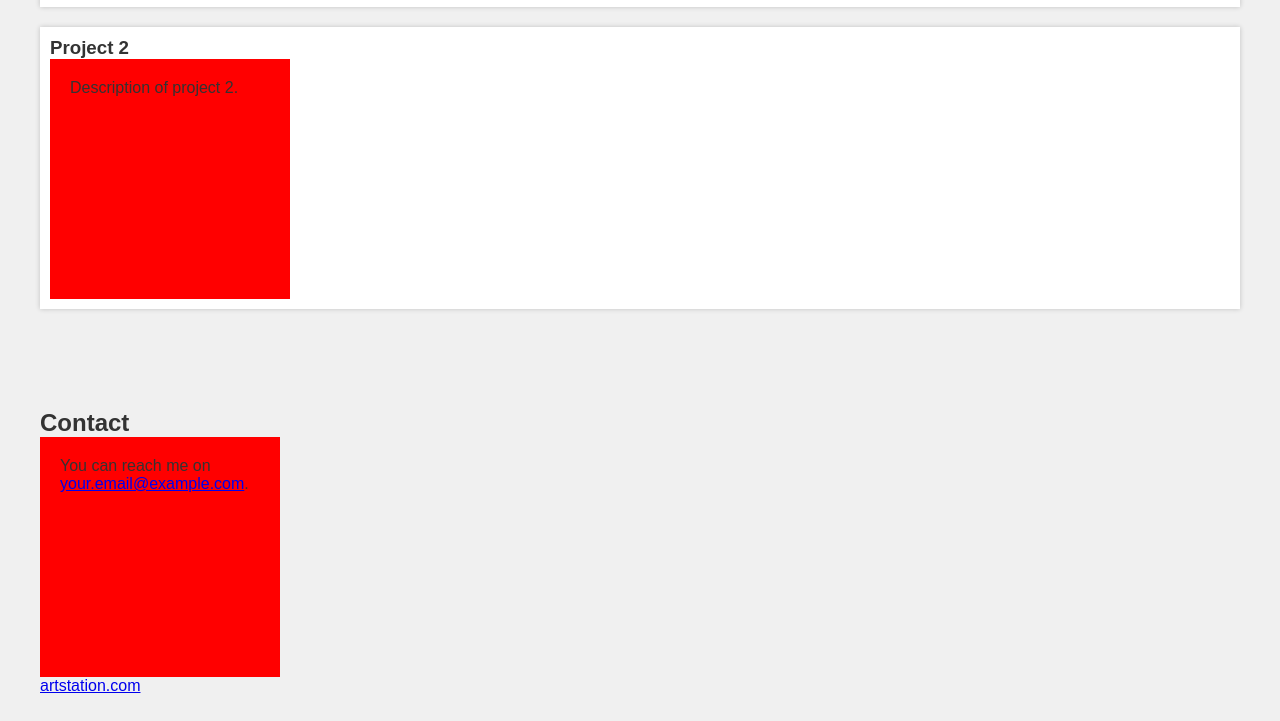
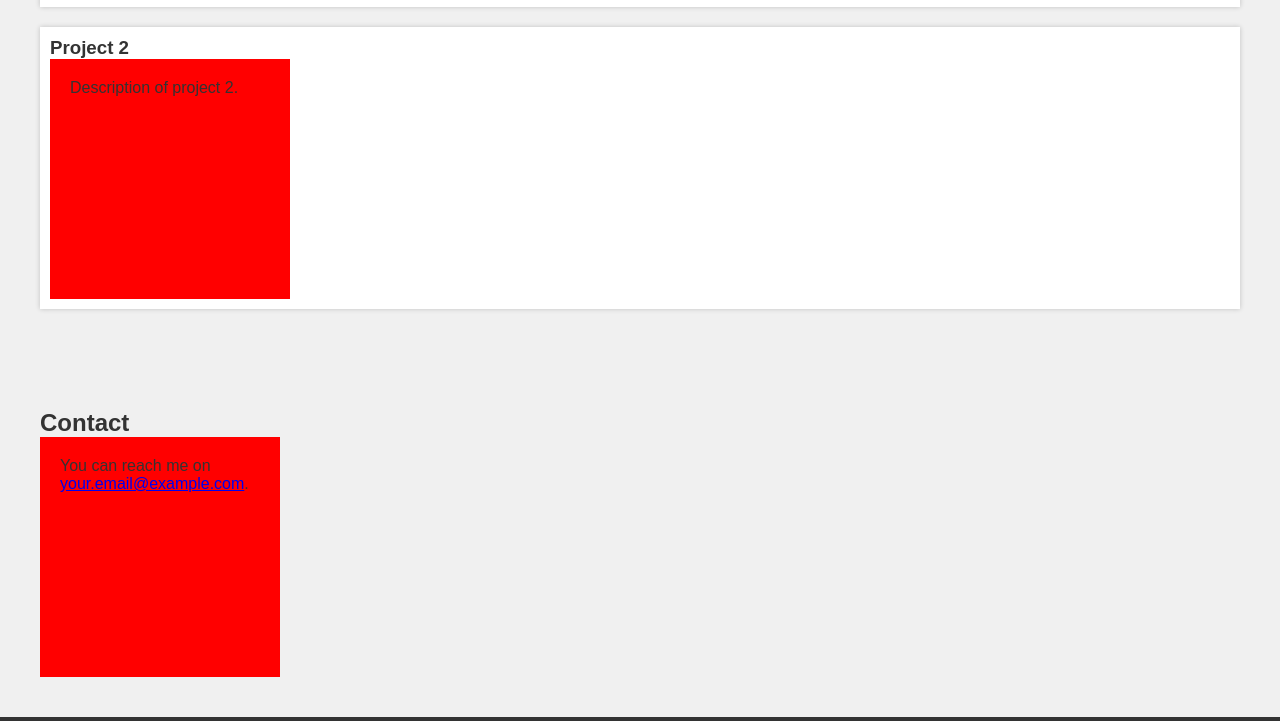
Before and after one commit to SoggyBread19/SoggyBread19.github.io, a plain HTML site: page index.html in a window 1280 px wide. Shown: the part 521-1242 px from the top of the page. Drawn offline with Linux system fonts and the light colour scheme.

Commit message:
failed and removed
This is something I'll ask Mike how to do at a later date.

```diff
--- a/index.html
+++ b/index.html
@@ -38,7 +38,6 @@
     <section id="contact">
         <h2>Contact</h2>
         <p>You can reach me on <a href="mailto:your.email@example.com">your.email@example.com</a>.</p>
-        <a href= "sendto:https://www.artstation.com/soggybread19">artstation.com</a>
     </section>
 
     <footer>
```
